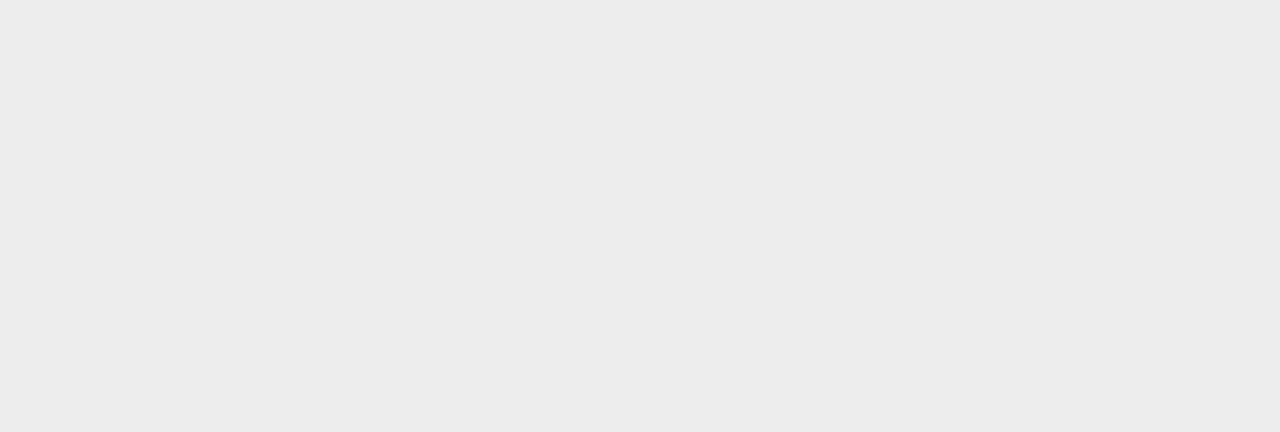
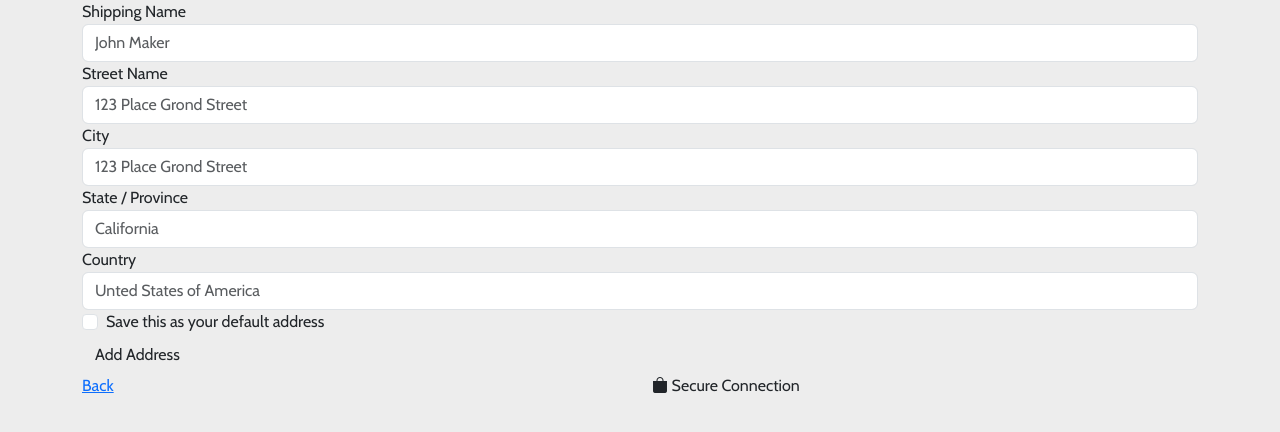
Before and after one commit to hexadecimal2/E-Commerce-Store, a React (Create React App) app: page /add-address in a window 1280 px wide. Before the commit this address had no page. Shown: the top 432 px of the page. Built offline with nearby package versions, Linux system fonts and the light colour scheme.

Commit message:
Address form

```diff
--- a/src/App.jsx
+++ b/src/App.jsx
@@ -5,6 +5,7 @@ import { Provider } from 'react-redux';
 import store from './redux/store';
 import './App.css';
 import AddPayment from './pages/AddPayment';
+import AddAddress from './pages/AddAddress';
 
 function App() {
   return (
@@ -15,6 +16,7 @@ function App() {
           <Route path='/' element={<Dashboard />} />
           <Route path='/item-view' element={<ItemView />} />
           <Route path='/add-payment' element={<AddPayment />} />
+          <Route path='/add-address' element={<AddAddress />} />
           </Routes>
         </BrowserRouter>
       </Provider>
--- /dev/null
+++ b/src/pages/AddAddress.jsx
@@ -0,0 +1,140 @@
+import React, { useState } from "react";
+// import '../styles/AddAddress.css'
+import "bootstrap-icons/font/bootstrap-icons.css";
+import "bootstrap/dist/css/bootstrap.min.css";
+import { Link } from "react-router-dom";
+import { useDispatch } from "react-redux";
+import { addAddress } from "../redux/actions/actions";
+
+const AddAddress = () => {
+    const dispatch = useDispatch();
+
+    const [formData, setFormData] = useState({
+        shippingName: '',
+        streetName: '',
+        city: '',
+        stateProvince: '',
+        country: '',
+        defaultAddress: false,
+    });
+
+    const handleChange = (e) => {
+        const { name, value, type, checked } = e.target;
+        setFormData({
+            ...formData, [name]: type === 'checkbox' ? checked : value
+        });
+    };
+
+    const handleSubmit = (e) => {
+      e.preventDefault();
+      dispatch(addAddress(formData));
+    }
+
+  return (
+    <>
+    <div className="container">
+      <form className="add-address-form" onSubmit={handleSubmit}>
+        <div className="form-group shipping">
+          <label htmlFor="name" className="label-name">
+            Shipping Name
+          </label>
+          <input
+            type="text"
+            name="shippingName"
+            placeholder="John Maker"
+            value={formData.shippingName}
+            onChange={handleChange}
+            className="form-control input-box"
+            required
+          />
+        </div>
+        <div className="form-group streetname">
+          <label htmlFor="streetName" className="label-name">
+            Street Name
+          </label>
+          <input
+            type="text"
+            name="streetName"
+            placeholder="123 Place Grond Street"
+            value={formData.streetName}
+            onChange={handleChange}
+            className="form-control input-box"
+            required
+          />
+        </div>
+        <div className="form-group city">
+          <label htmlFor="city" className="label-name">
+            City
+          </label>
+          <input
+            type="text"
+            name="city"
+            placeholder="123 Place Grond Street"
+            value={formData.city}
+            onChange={handleChange}
+            className="form-control input-box"
+            required
+          />
+        </div>
+        <div className="form-group state-province">
+          <label htmlFor="stateProvince" className="label-name">
+            State / Province
+          </label>
+          <input
+            type="text"
+            name="stateProvince"
+            placeholder="California"
+            value={formData.stateProvince}
+            onChange={handleChange}
+            className="form-control input-box"
+            required
+          />
+        </div>
+        <div className="form-group country">
+          <label htmlFor="country" className="label-name">
+            Country
+          </label>
+          <input
+            type="text"
+            name="country"
+            placeholder="Unted States of America"
+            value={formData.country}
+            onChange={handleChange}
+            className="form-control input-box"
+            required
+          />
+        </div>
+        <div className="form-check default-payment">
+          <input
+            type="checkbox"
+            name="defaultPayment"
+            value={formData.defaultAddress}
+            onChange={handleChange}
+            className="form-check-input custom-checkbox"
+          />
+          <label htmlFor="defaultPayment" className="default-label-text">
+            Save this as your default address
+          </label>
+        </div>
+        <div className="payment-method-button">
+          <button type="submit" className="btn payment-method">
+            Add Address
+          </button>
+        </div>
+        <div className="row">
+          <div className="col-6">
+            <Link to="/checkout" className="checkout-link">
+              Back
+            </Link>
+          </div>
+          <div className="col-6 secure-connection">
+            <i class="bi bi-bag-fill"></i> Secure Connection
+          </div>
+        </div>
+      </form>
+    </div>
+    </>
+  );
+};
+
+export default AddAddress;
```
